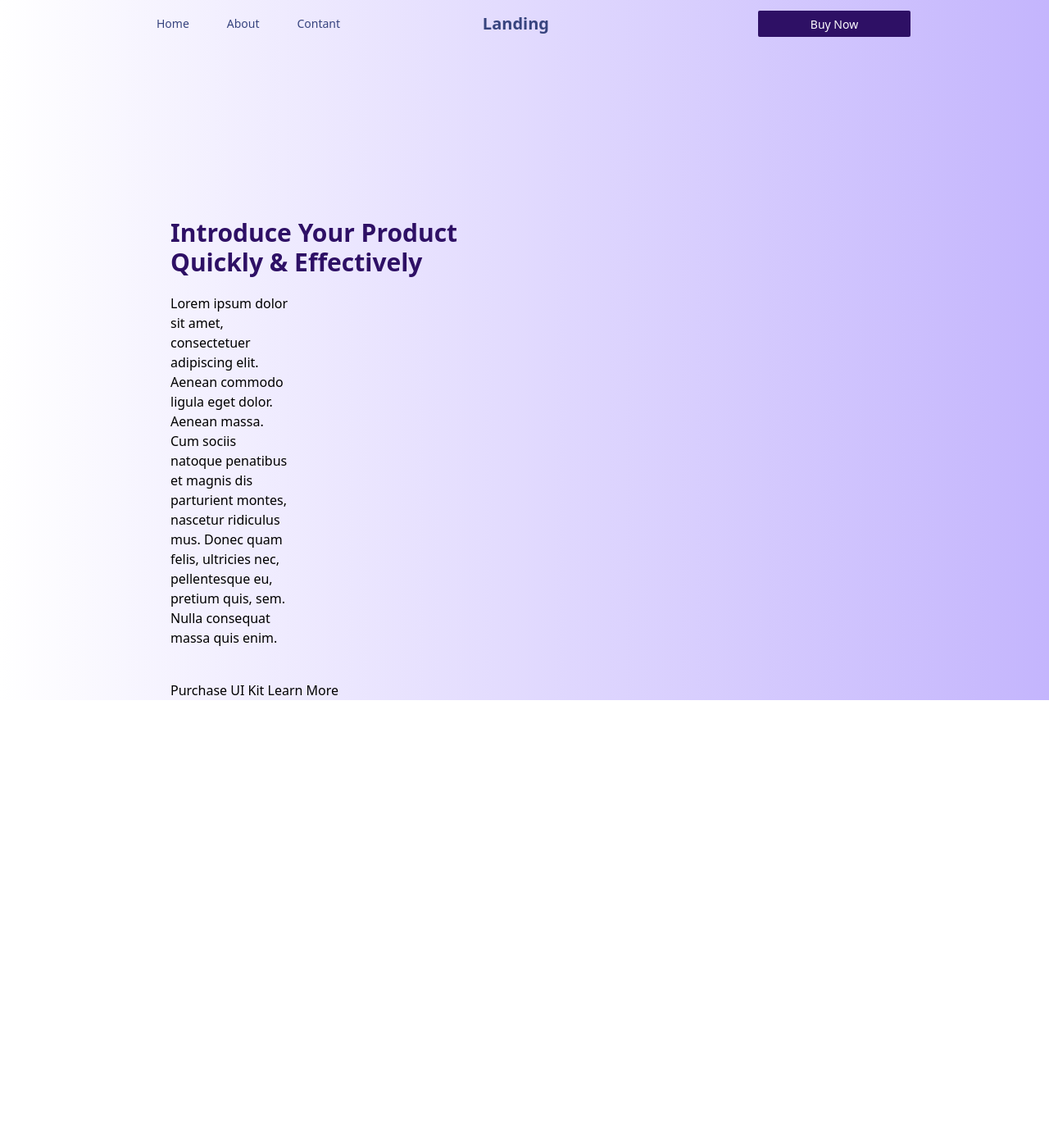
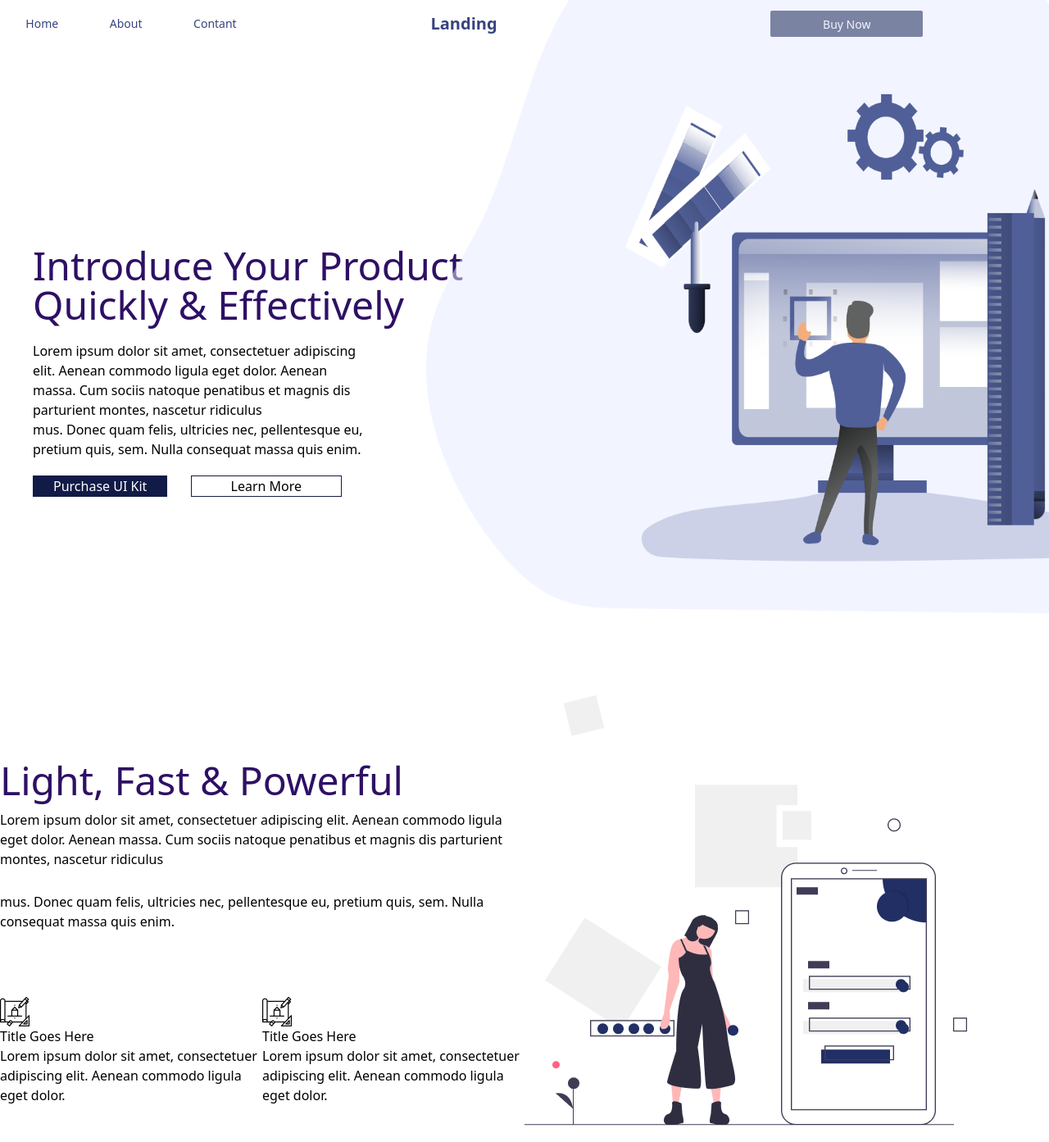
Before and after one commit to JerawalaTufel/tailwind-preactice, a website: page src/index.html in a window 1280 px wide. Shown: the whole page at 82% size. Before the commit the page ends 854 px from the top, so only its background shows below. Drawn offline with Linux system fonts and the light colour scheme.

Commit message:
--->//https://www.figma.com/file/ydZuSYeyByDRAhN61JeadK/Figma-Website-Template---Landing-Page-(Free)-(Community)?type=design&node-id=108-1324&mode=design&t=HsRFc0F13ZUEM3YS-0

```diff
--- a/src/index.html
+++ b/src/index.html
@@ -6,10 +6,14 @@
     <link href="./output.css" rel="stylesheet">
     <title>Document</title>
 </head>
-<body class="bg-gradient-to-r from-white to-violet-300">
-    <div class="container mx-auto">
-        <nav class="h-[58px] flex items-center justify-between px-5">
-                <div class="flex  w-[25%] justify-around ml-32 px-5">
+<body>
+    <div class="bg-white relative overflow-x-hidden">
+        <!-- <div>
+
+        </div> -->
+        <div class="container mx-auto max-w-[1440px]">
+            <nav class="h-[58px] flex items-center justify-between ">
+                    <div class="flex w-[25%] justify-around ">
                         <div class="text-logoColor text-sm">Home</div>
                         <div class="text-logoColor text-sm">About</div>
                         <div class="text-logoColor text-sm">Contant</div>
@@ -18,26 +22,68 @@
                         <div class="text-logoColor font-bold text-xl p-2 font-sans">Landing</div>
                     </div>
                     <div class="mr-[12%]">
-                    <div class="px-16 py-1 bg-violet-950 text-white rounded-sm">
+                        <div class="px-16 py-1 bg-buttonColor text-white rounded-sm">
                             <button class=" w-full text-sm">Buy Now</button>
                         </div>
                     </div>
             </nav>
-        <div class="flex justify-between pl-52 pt-52">
-            <div>
-                <div class="text-violet-950 text-3xl font-bold pb-5">
+            <div class="h-screen max-h-[790px] w-full flex items-center">
+                <div class="ml-10">
+                    <div class="text-violet-950 text-5xl font-medium pb-5">
                         Introduce Your Product<br>Quickly & Effectively
                     </div>
-                <div class="pr-[58rem] pb-10">
-                    Lorem ipsum dolor sit amet, consectetuer adipiscing elit. Aenean commodo ligula eget dolor. Aenean massa. Cum sociis natoque penatibus et magnis dis parturient montes, nascetur ridiculus
+                    <div class="w-2/6">
+                        Lorem ipsum dolor sit amet, consectetuer adipiscing elit. Aenean commodo ligula eget dolor. Aenean massa. Cum sociis natoque penatibus et magnis dis parturient montes, nascetur ridiculus<br>
                         mus. Donec quam felis, ultricies nec, pellentesque eu, pretium quis, sem. Nulla consequat massa quis enim.
                     </div>
-                <div>
-                    <button>Purchase UI Kit</button>
-                    <button>Learn More</button>
+                    <div class= "w-2/6 mt-5 ">
+                        <button class="border border-buttonColor bg-buttonColor text-white px-6">Purchase UI Kit</button>
+                        <button class="border border-buttonColor ml-6 px-12">Learn More</button>
                     </div>
                 </div>
             </div>
         </div>
+        <div class="absolute top-0 right-0  h-full  w-9/12 mt-[-100px] mr-[-200px]">
+            <img src="./images/bg.png"  class="w-full h-full object-fill" alt="">
+        </div>
+    </div>
+    <div class="container mx-auto max-w-[1440px] flex pb-5">
+        <div class="w-2/4 pt-20">
+            <div class="text-violet-950 text-5xl font-medium pb-3">
+                Light, Fast & Powerful
+            </div>
+            <div class="">
+                <div class=" mb-5 pb-2">
+                    Lorem ipsum dolor sit amet, consectetuer adipiscing elit. Aenean commodo ligula eget dolor. Aenean massa. Cum sociis natoque penatibus et magnis dis parturient montes, nascetur ridiculus
+                </div>
+                <div>
+                    mus. Donec quam felis, ultricies nec, pellentesque eu, pretium quis, sem. Nulla consequat massa quis enim.
+                </div>
+            </div>
+            <div class="flex justify-between mt-20">
+                <div>
+                    <img src="./images/image1.png"  class="w-[36px] h-[36px] object-fill" alt="">
+                    <div>
+                        Title Goes Here
+                    </div>
+                    <div>
+                        Lorem ipsum dolor sit amet, consectetuer adipiscing elit. Aenean commodo ligula eget dolor.
+                    </div>
+                </div>
+                <div>
+                    <img src="./images/image1.png"  class="w-[36px] h-[36px] object-fill" alt="">
+                    <div>
+                        Title Goes Here
+                    </div>
+                    <div>
+                        Lorem ipsum dolor sit amet, consectetuer adipiscing elit. Aenean commodo ligula eget dolor.
+                    </div>
+                </div>
+            </div>
+        </div>
+        <div class="">
+            <img src="./images/image.png"  class="w-full h-full object-fill" alt="">
+        </div>
+    </div>
 </body>
 </html>
--- a/tailwind.config.js
+++ b/tailwind.config.js
@@ -4,7 +4,8 @@ module.exports = {
   theme: {
     extend: {
       colors :{
-        logoColor : "#37447E"
+        logoColor : "#37447E",
+        buttonColor : "#111B47"
       }
     },
   },
```
Also changed, not shown: src/images/bg.png (added), src/images/image.png (added), src/images/image1.png (added), src/output.css. Lines whose indentation alone changed are shown as unchanged.
